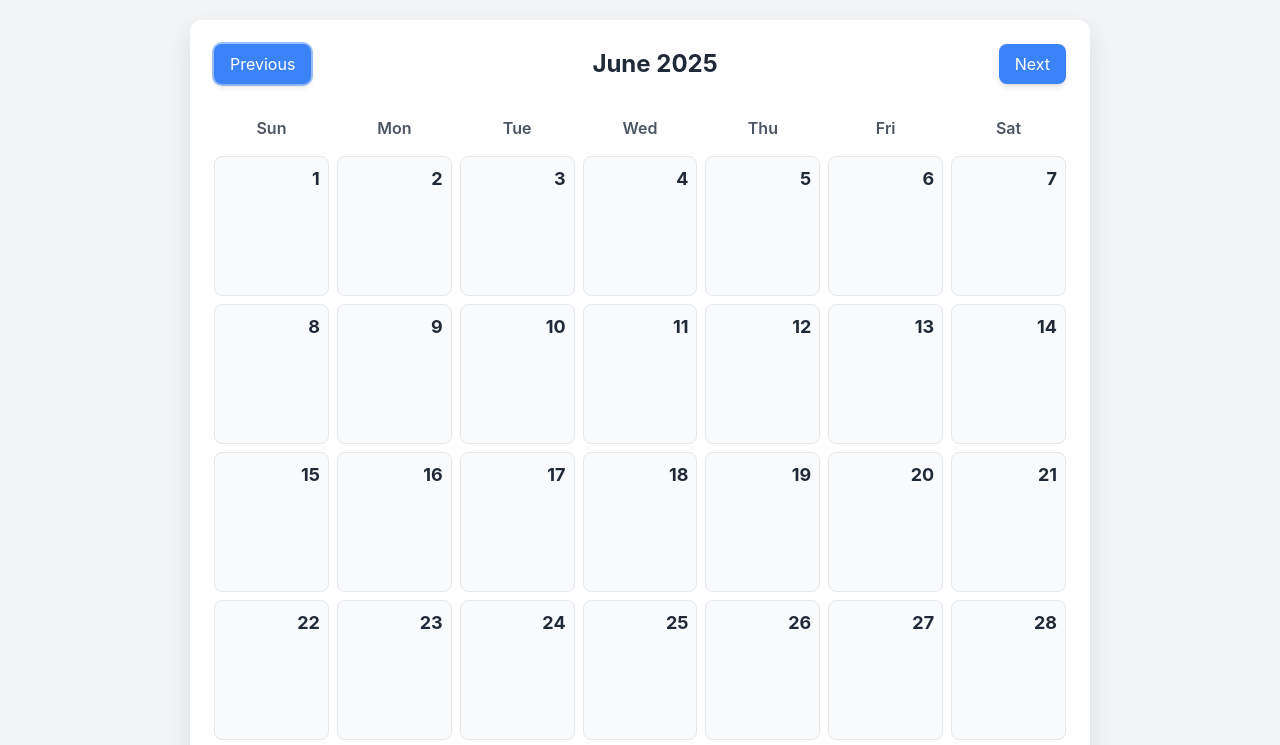
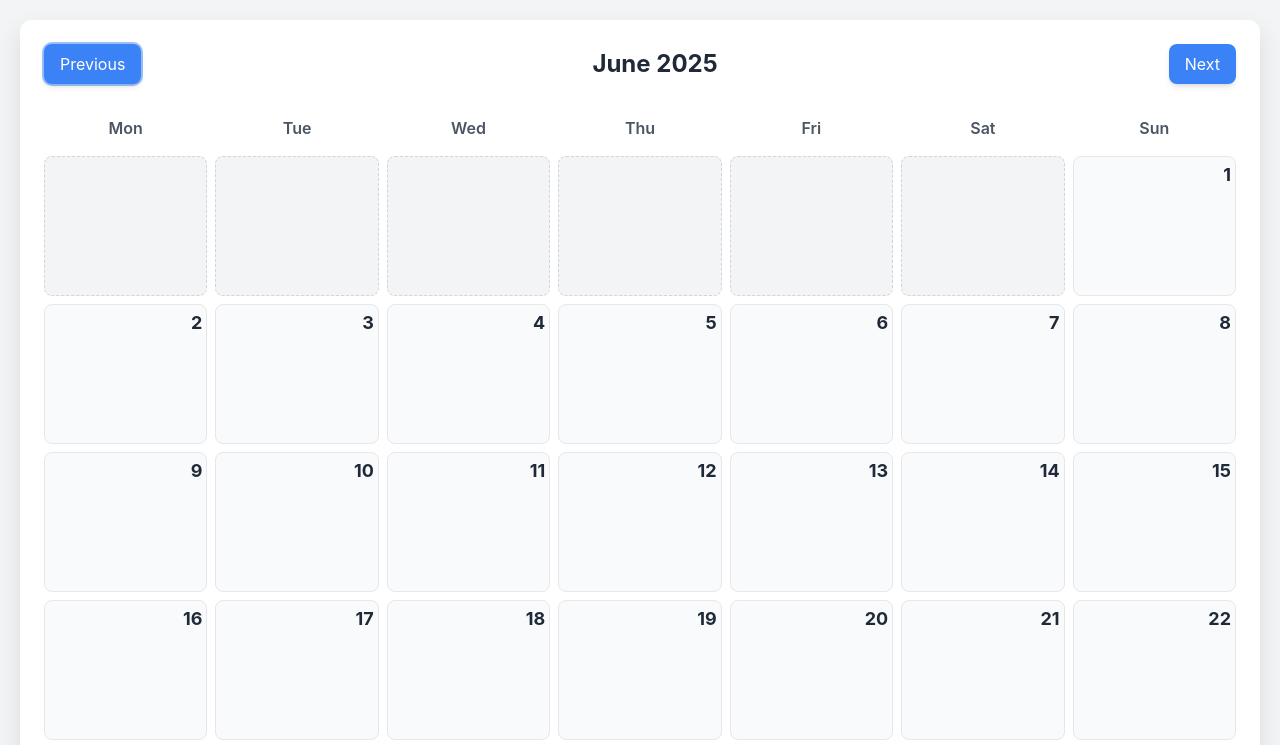
Before and after one commit to eduardo93fp/TitiLodge, a plain HTML site: page index.html in a window 1280 px wide. Both pictures are taken after a click on the button "Previous". Shown: the top 745 px of the page. Drawn offline with nearby package versions, Linux system fonts and the light colour scheme; no server answers.

Commit message:
Update index.html

```diff
--- a/index.html
+++ b/index.html
@@ -23,7 +23,7 @@
             border-radius: 12px; /* Rounded corners for the main container */
             box-shadow: 0 10px 25px rgba(0, 0, 0, 0.1);
             width: 100%;
-            max-width: 900px; /* Max width for larger screens */
+            max-width: 1500px; /* Max width for larger screens */
             padding: 24px;
             box-sizing: border-box; /* Include padding in width calculation */
         }
@@ -46,7 +46,7 @@
             min-height: 140px; /* Adjusted to fit up to 3 reservation boxes comfortably */
             border: 1px solid #e5e7eb; /* Light gray border */
             border-radius: 8px; /* Rounded corners for day cells */
-            padding: 8px;
+            padding: 4px;
             display: flex;
             flex-direction: column;
             align-items: flex-start; /* Aligns reservations to the left */
@@ -72,7 +72,7 @@
         .reservation-entry {
             padding: 4px 8px;
             border-radius: 6px; /* Rounded corners for reservation entries */
-            font-size: 0.75rem; /* Smaller font size for reservation details */
+            font-size: 0.7rem; /* Smaller font size for reservation details */
             font-weight: 500;
             width: 100%; /* Take full width of the cell */
             overflow: hidden; /* Hide overflow text */
@@ -191,13 +191,13 @@
 
         <!-- Single calendar-grid container for both headers and days -->
         <div id="calendarGridContainer" class="calendar-grid">
-            <div class="day-header">Sun</div>
             <div class="day-header">Mon</div>
             <div class="day-header">Tue</div>
             <div class="day-header">Wed</div>
             <div class="day-header">Thu</div>
             <div class="day-header">Fri</div>
             <div class="day-header">Sat</div>
+            <div class="day-header">Sun</div>
             <!-- Calendar days will be rendered here by JavaScript -->
         </div>
     </div>
@@ -356,7 +356,7 @@
 
             const firstDayOfMonth = new Date(currentYear, currentMonth, 1);
             const daysInMonth = new Date(currentYear, currentMonth + 1, 0).getDate();
-            const startDay = firstDayOfMonth.getDay(); // Day of the week (0 for Sunday, 6 for Saturday)
+            const startDay = (firstDayOfMonth.getDay()+6)%7; // Day of the week (0 for Sunday, 6 for Saturday)
 
             // Update month and year display
             currentMonthYearEl.textContent = new Date(currentYear, currentMonth).toLocaleString('en-US', {
```
